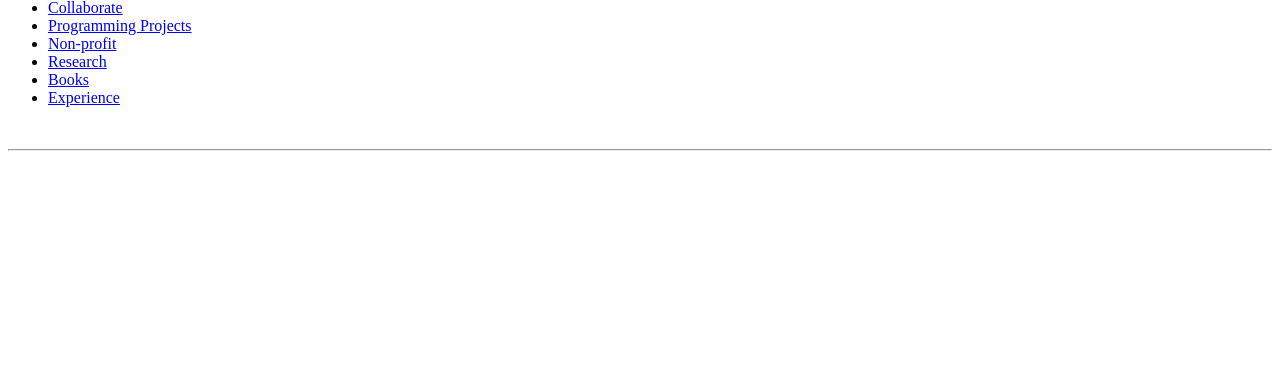
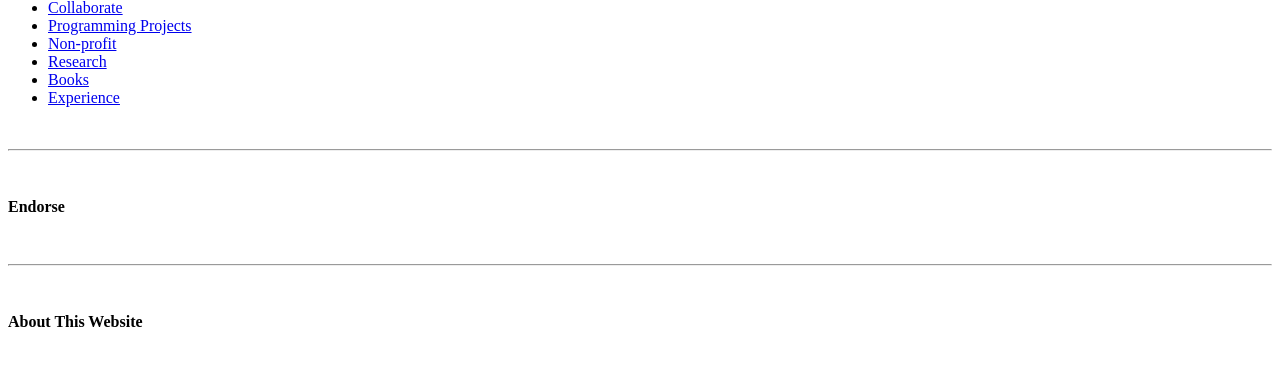
Before and after one commit to SamraatJain9/Portfolio, a Flask app: page / in a window 1280 px wide. Shown: the part 267-633 px from the top of the page. Run offline with Flask 3, Linux system fonts and the light colour scheme.

Commit message:
adding content to web pages

```diff
--- a/templates/main.html
+++ b/templates/main.html
@@ -56,6 +56,15 @@
             </ul>
             <br>
             <hr>
+            <br>
+            <h4>Endorse</h4>
+            <br>
+            <hr>
+            <br>
+            <h4>About This Website</h4>
+            <p>
+
+            </p>
         <!-- Collaborate/Contact Pop-up -->
         <dialog id="collaborate-dialog">
             <button class="close-button" id="close-collaborate">&times;</button>
```
